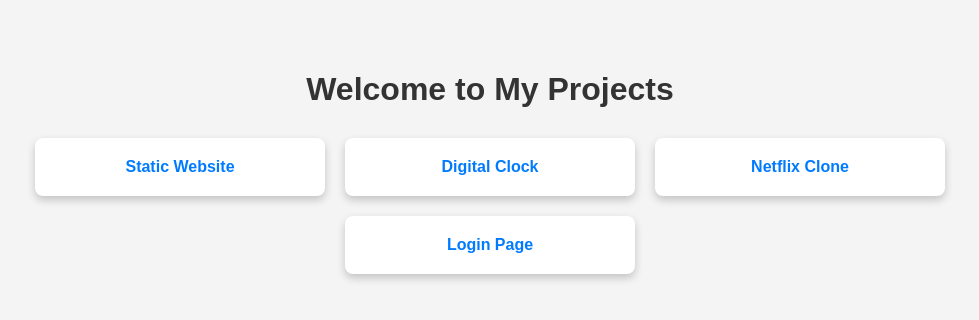
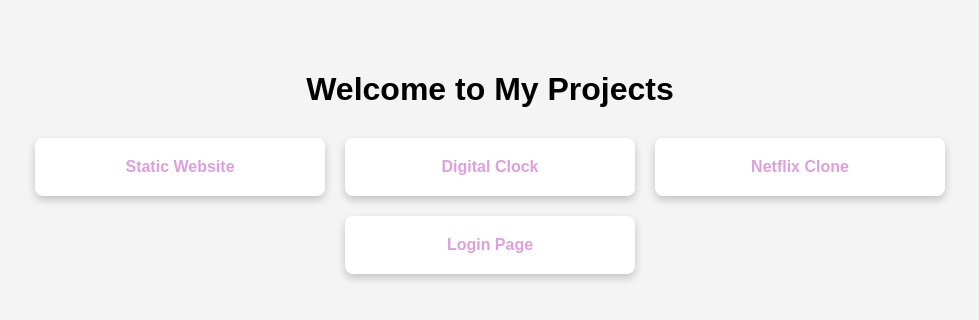
Before and after one commit to DixithaK26/myprojects, a plain HTML site: page index.html in a window 1280 px wide. Shown: the whole page, without its empty margins (150-1129 px from the left). Drawn offline with Linux system fonts and the light colour scheme.

Commit message:
Update index.html

```diff
--- a/index.html
+++ b/index.html
@@ -5,36 +5,43 @@
     <meta name="viewport" content="width=device-width, initial-scale=1.0">
     <title>My Projects</title>
     <style>
-        body {
+        body
+        {
             font-family: Arial, sans-serif;
             text-align: center;
             background: #f4f4f4;
             margin: 0;
             padding: 50px;
         }
-        h1 { color: #333; }
-        .projects {
+        h1
+        { color:black;
+        }
+        .projects
+        {
             display: flex;
             justify-content: center;
             flex-wrap: wrap;
             gap: 20px;
             margin-top: 30px;
         }
-        .card {
+        .card
+        {
             background: #fff;
             padding: 20px;
             width: 250px;
             box-shadow: 0 4px 8px rgba(0,0,0,0.2);
             border-radius: 8px;
             text-align: center;
-            transition: transform 0.3s;
+
         }
-        .card:hover {
+        .card:hover
+        {
             transform: scale(1.05);
         }
-        a {
+        a
+        {
             text-decoration: none;
-            color: #007BFF;
+            color:plum;
             font-weight: bold;
         }
     </style>
```
